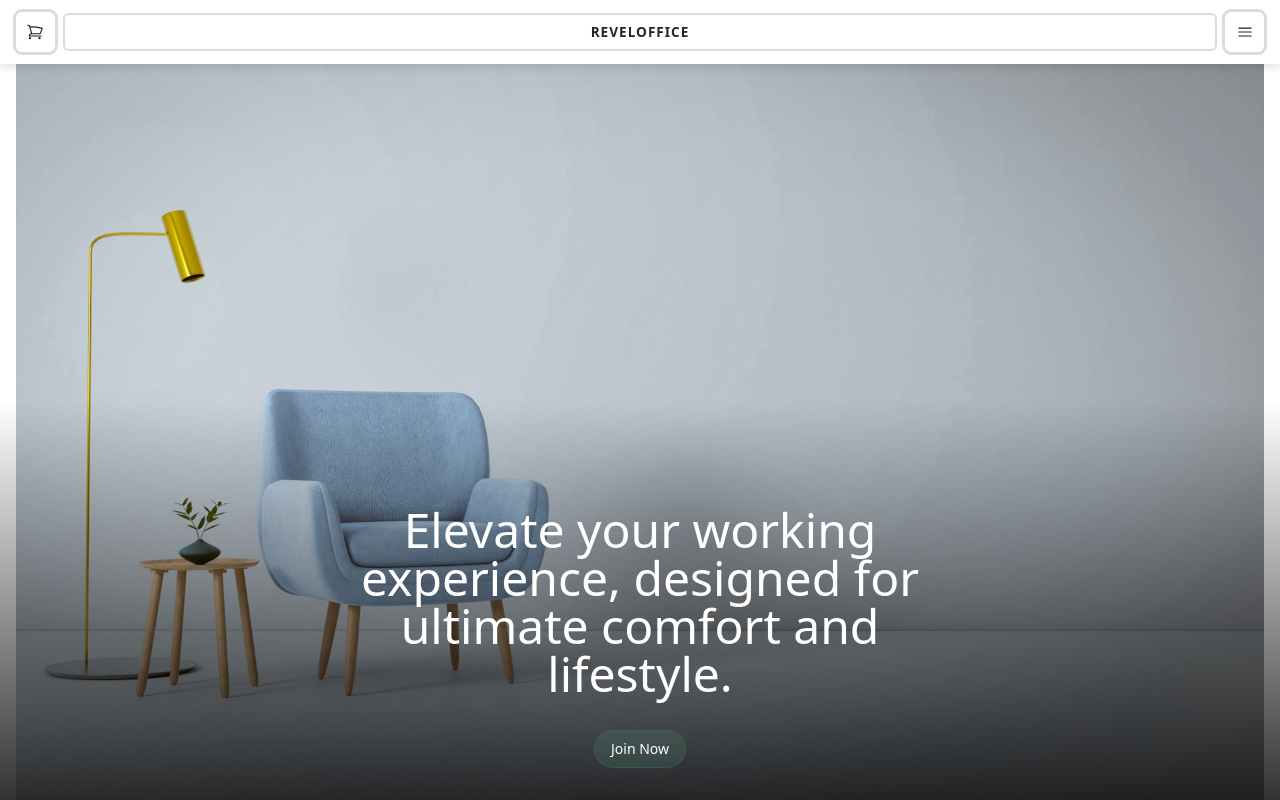
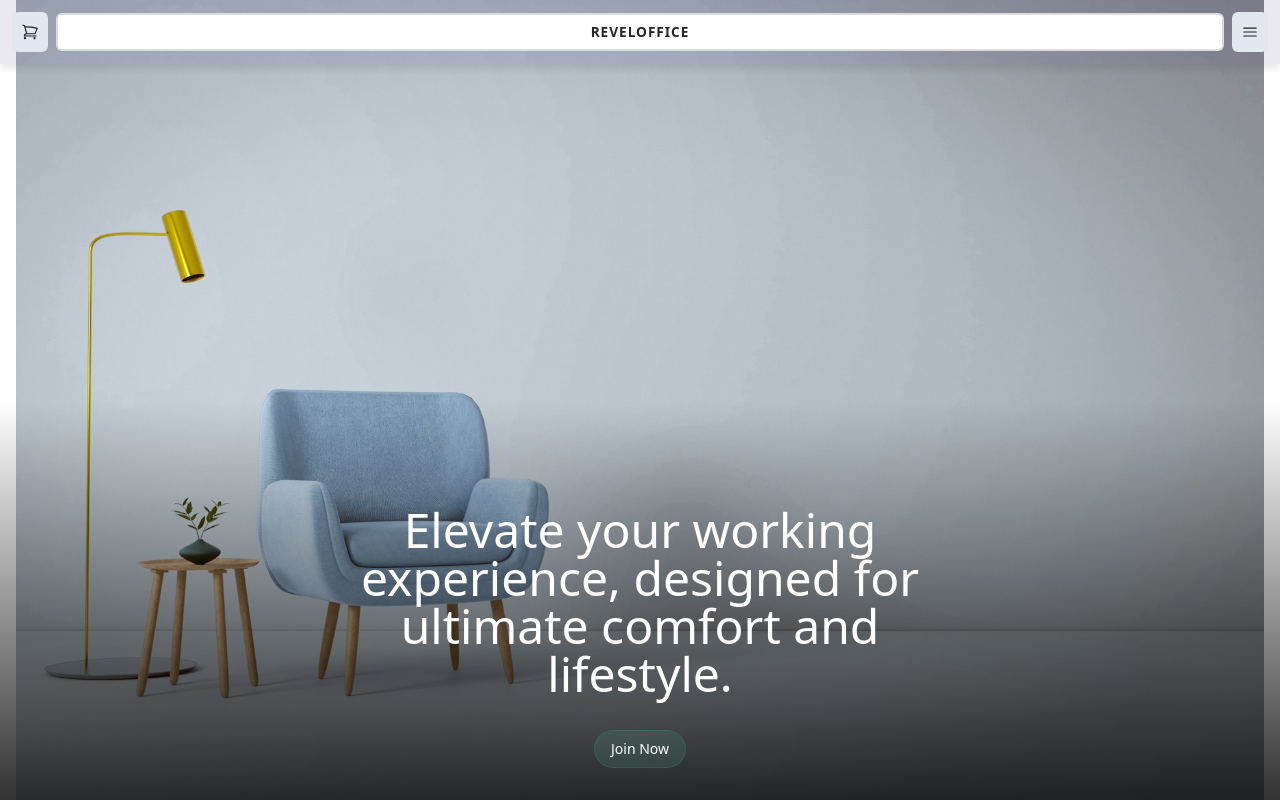
Before and after one commit to suleiman-hamza/RevelOffice, a Vue app: page / in a window 1280 px wide. Shown: the top 800 px of the page. Built offline with nearby package versions, Linux system fonts and the light colour scheme; no server answers; what @inspira-ui/plugins would draw is missing.

Commit message:
[refactor]: redesigned header component, used backdrop filter

```diff
--- a/src/components/Header.vue
+++ b/src/components/Header.vue
@@ -1,14 +1,14 @@
 <template>
-    <nav class="nav-body">
+    <nav class="nav-body backdrop-blur-xs w-full gap-[0.5rem] items-center justify-between p-[0.75rem] bg-indigo-900/10">
         <Sheet>
-                <SheetTrigger as-child>
-                    <Button class="flex-initial items-center justify-center p-[0.65rem] bg-[#ffffff] outline outline-[#80808046]">
-                        <span class="hidden text-[#252525]">Cart ({{ store.total }})</span>
-                    <svg xmlns="http://www.w3.org/2000/svg" fill="none" viewBox="0 0 24 24" stroke-width="1.5" stroke="#202020" width="18px" >
-                        <path stroke-linecap="round" stroke-linejoin="round" d="M2.25 3h1.386c.51 0 .955.343 1.087.835l.383 1.437M7.5 14.25a3 3 0 0 0-3 3h15.75m-12.75-3h11.218c1.121-2.3 2.1-4.684 2.924-7.138a60.114 60.114 0 0 0-16.536-1.84M7.5 14.25 5.106 5.272M6 20.25a.75.75 0 1 1-1.5 0 .75.75 0 0 1 1.5 0Zm12.75 0a.75.75 0 1 1-1.5 0 .75.75 0 0 1 1.5 0Z" />
-                    </svg>
-                    </Button>
-                </SheetTrigger>
+            <SheetTrigger as-child class="hover:bg-transparent hover:ring-2 ring-zinc-800/50">
+                <Button class="flex items-center justify-center px-[0.55rem] bg-slate-200">
+                    <!-- <span class="hidden text-[#252525]">Cart ({{ store.total }})</span> -->
+                <svg xmlns="http://www.w3.org/2000/svg" fill="none" viewBox="0 0 24 24" stroke-width="1.5" stroke="#202020" width="18px" >
+                    <path stroke-linecap="round" stroke-linejoin="round" d="M2.25 3h1.386c.51 0 .955.343 1.087.835l.383 1.437M7.5 14.25a3 3 0 0 0-3 3h15.75m-12.75-3h11.218c1.121-2.3 2.1-4.684 2.924-7.138a60.114 60.114 0 0 0-16.536-1.84M7.5 14.25 5.106 5.272M6 20.25a.75.75 0 1 1-1.5 0 .75.75 0 0 1 1.5 0Zm12.75 0a.75.75 0 1 1-1.5 0 .75.75 0 0 1 1.5 0Z" />
+                </svg>
+                </Button>
+            </SheetTrigger>
             <SheetContent>
             <SheetHeader>
                 <SheetTitle><h2 class="cart-preview">Cart Preview</h2></SheetTitle>
@@ -30,7 +30,7 @@
         <span class="logo rounded-md">REVELOFFICE</span>
 
         <div class="hamburgerControl" ref="outsidemenu">
-            <Button class="flex-initial items-center justify-center p-[0.65rem] bg-[#ffffff] outline outline-[#80808046]" @click="toggleMenu">
+            <Button class="flex items-center px-[0.55rem] bg-slate-200 justify-center hover:bg-transparent hover:ring-2 ring-zinc-800/50" @click="toggleMenu">
                 <svg xmlns="http://www.w3.org/2000/svg" fill="none" viewBox="0 0 24 24" stroke-width="1.5" stroke="#202020" width="18px" height="18px">
                     <path stroke-linecap="round" stroke-linejoin="round" d="M3.75 6.75h16.5M3.75 12h16.5m-16.5 5.25h16.5" />
                 </svg>
@@ -122,14 +122,13 @@ function checkoutRoute() {
     transition: transform 0.3s;
 }
 .nav-body {
-    padding: 0.75rem 1rem;
+    padding: 0.75rem;
     display: flex;
     justify-content: space-between;
     gap: 0.5rem;
     align-items: center;
     position: fixed;
     width: 100%;
-    background-color: #fff;
     box-shadow: 0px 4px 8px rgba(0, 0, 0, 0.1);
     z-index: 2;
     /* border: 1px solid grey; */
```
